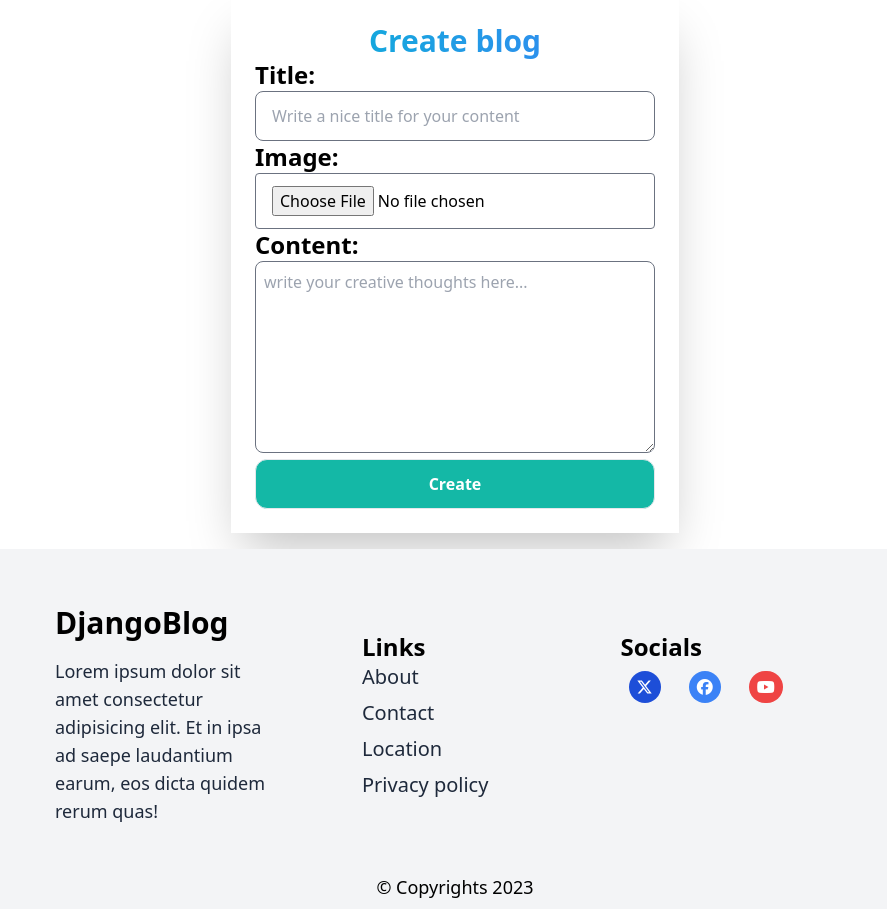
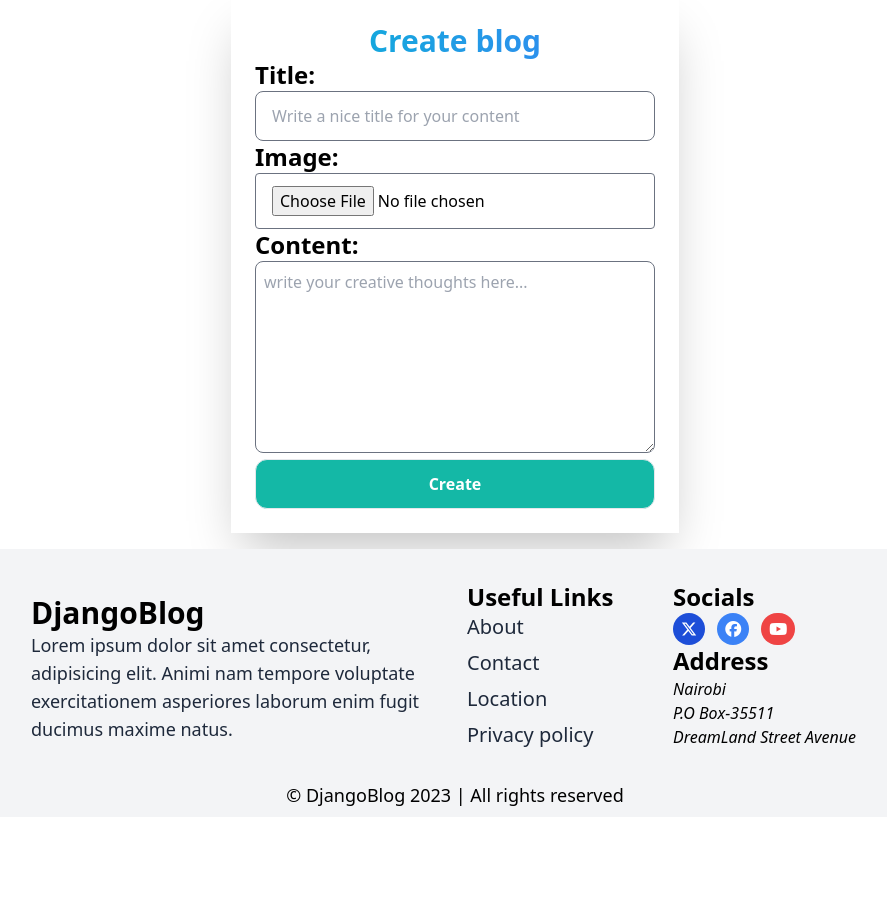
Before and after one commit to zablon-oigo/blog, a Django app: page /create/ in a window 1280 px wide. Shown: the part 118-1027 px from the top of the page, without its empty margins (185-1072 px from the left). After the commit the page ends 924 px from the top, so only its background shows below. Run offline with Django 4.2, Linux system fonts and the light colour scheme; a user stored in the database is signed in; some libraries are stand-ins or nearby versions.

Commit message:
styling page footer

```diff
--- a/blog/templates/blog/base.html
+++ b/blog/templates/blog/base.html
@@ -79,15 +79,15 @@
     </main>
     <footer class="bg-gray-100 p-2">
         <div class="max-w-4xl mx-auto p-6 space-x-6 flex flex-col justify-between items-center sm:flex-row">
-            <div class="p-4 w-full sm:w-1/3">
-                <h2 class="m-2 text-3xl font-semibold">DjangoBlog</h2>
-                <p class="p-2 text-lg text-slate-800 md:w-full">
-                    Lorem ipsum dolor sit amet consectetur adipisicing elit. Et in ipsa ad saepe laudantium earum, eos dicta quidem rerum quas!
+            <div class="w-full sm:w-1/2">
+                <h2 class="text-3xl font-semibold">DjangoBlog</h2>
+                <p class=" text-lg text-slate-800 font-extralight">
+                    Lorem ipsum dolor sit amet consectetur, adipisicing elit. Animi nam tempore voluptate exercitationem asperiores laborum enim fugit ducimus maxime natus.
                 </p>
             </div>
-            <div class="p-4 m-2 sm:w-2/3 w-full flex flex-col sm:flex-row justify-between ">
-                <div class="p-4 w-full">
-                    <h2 class="text-2xl font-semibold">Links</h2>
+            <div class="sm:w-1/2 w-full flex flex-col sm:flex-row justify-between">
+                <div class="w-full mb-2">
+                    <h2 class="text-2xl font-semibold">Useful Links</h2>
                     <div class="space-y-2 flex flex-col items-start ">
                         <a href="" class="text-xl text-slate-800 hover:text-slate-500">About</a>
                         <a href="" class="text-xl text-slate-800 hover:text-slate-500">Contact</a>
@@ -95,12 +95,20 @@
                         <a href="" class="text-xl text-slate-800 hover:text-slate-500">Privacy policy</a>
                     </div>
                 </div>
-                <div class=" p-4 sm-w-1/4 w-full">
+                <div class="w-full mb-2">
                     <h2 class=" text-2xl font-semibold">Socials</h2>
-                    <div class="m-2 space-x-6">
+                    <div class=" space-x-2">
                         <a href="" class=""><i class="fa-brands fa-x-twitter bg-blue-700 text-white  rounded-full p-2"></i></a>
                         <a href="" class=" "><i class="fa-brands fa-facebook bg-blue-500 rounded-full text-white p-2"></i></a>
                         <a href="" class=""><i class="fa-brands fa-youtube bg-red-500 rounded-full   p-2 text-white"></i></a>
+                    </div>
+                    <div class="">
+                        <h2 class="text-2xl font-semibold">Address</h2>
+                        <address>
+                            Nairobi<br>
+                            P.O Box-35511<br>
+                            DreamLand Street Avenue
+                        </address>
                     </div>
                 </div>
 
@@ -109,7 +117,7 @@
 
 
         </div>
-        <p class="text-lg text-base text-center">&copy; Copyrights<span id="demo" class=""></span></p>
+        <p class="text-lg text-base text-center">&copy; DjangoBlog<span id="demo" class=""></span> | All rights reserved</p>
     </footer>
     {% load static %}
     <script src="{% static '/js/main.js' %}"></script>
```
